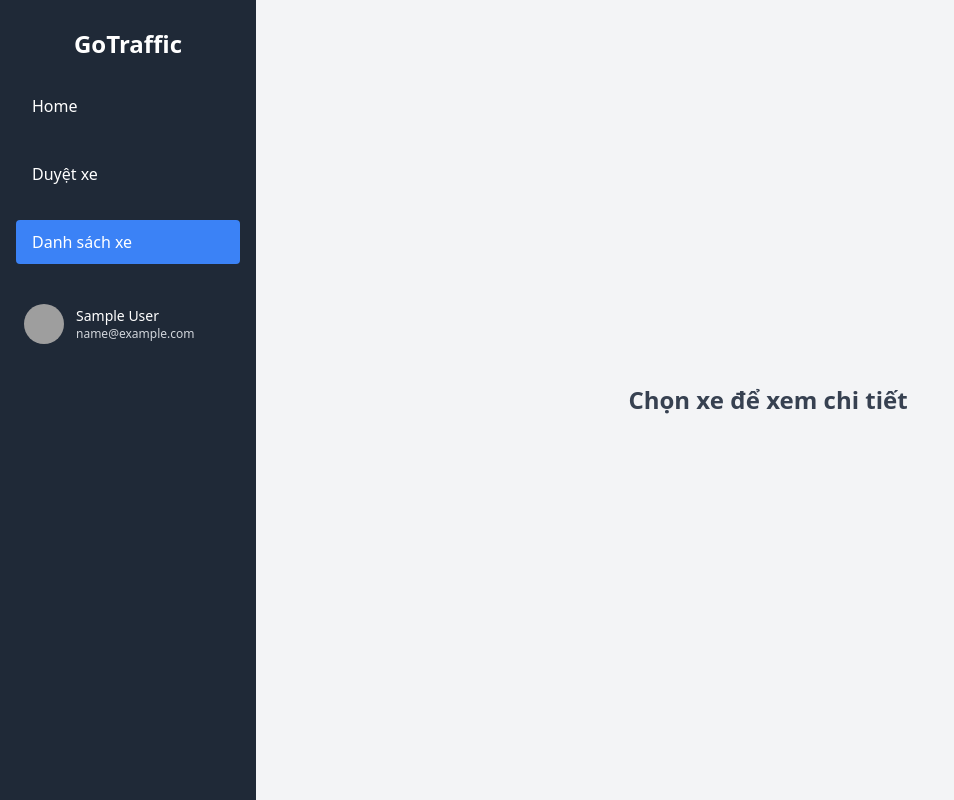
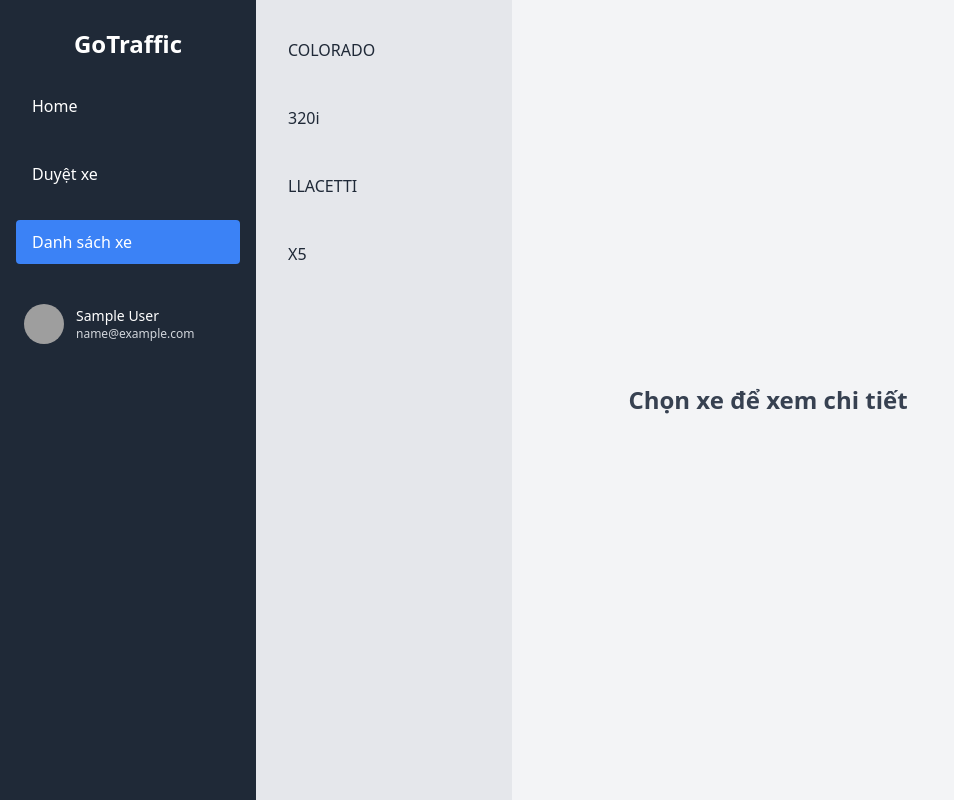
Before and after one commit to ibretsam/GoTrafficAdminPanel, a React (Vite) app: page /car-list in a window 1280 px wide. Shown: the whole page, without its empty margins (0-954 px from the left). Built offline with nearby package versions, Linux system fonts and the light colour scheme; no server answers; sample sign-in values are in the browser's storage; grey boxes are pictures that could not be loaded.

Commit message:
update carList

```diff
--- a/src/pages/CarList.tsx
+++ b/src/pages/CarList.tsx
@@ -67,8 +67,8 @@ const CarList: React.FC = () => {
 
   return (
     <div>
-      <div className="flex">
-        <div className="h-screen  bg-gray-200 text-gray-800 w-64 space-y-6 px-4 py-7">
+      <div className="flex ml-64">
+        <div className="fixed h-screen  bg-gray-200 text-gray-800 w-64 space-y-6 px-4 py-7">
           {cars.map((car) => (
             <div
               onClick={() => handleCarChoose(car)}
@@ -85,7 +85,7 @@ const CarList: React.FC = () => {
         </div>
         {selectedCar ? (
           <div className="flex-grow px-4">
-            <CarItem {...selectedCar} />
+            <CarItem car={selectedCar} isApprovalMode={false} />
           </div>
         ) : (
           <div className="flex-grow flex items-center justify-center min-h-screen bg-gray-100">
```
